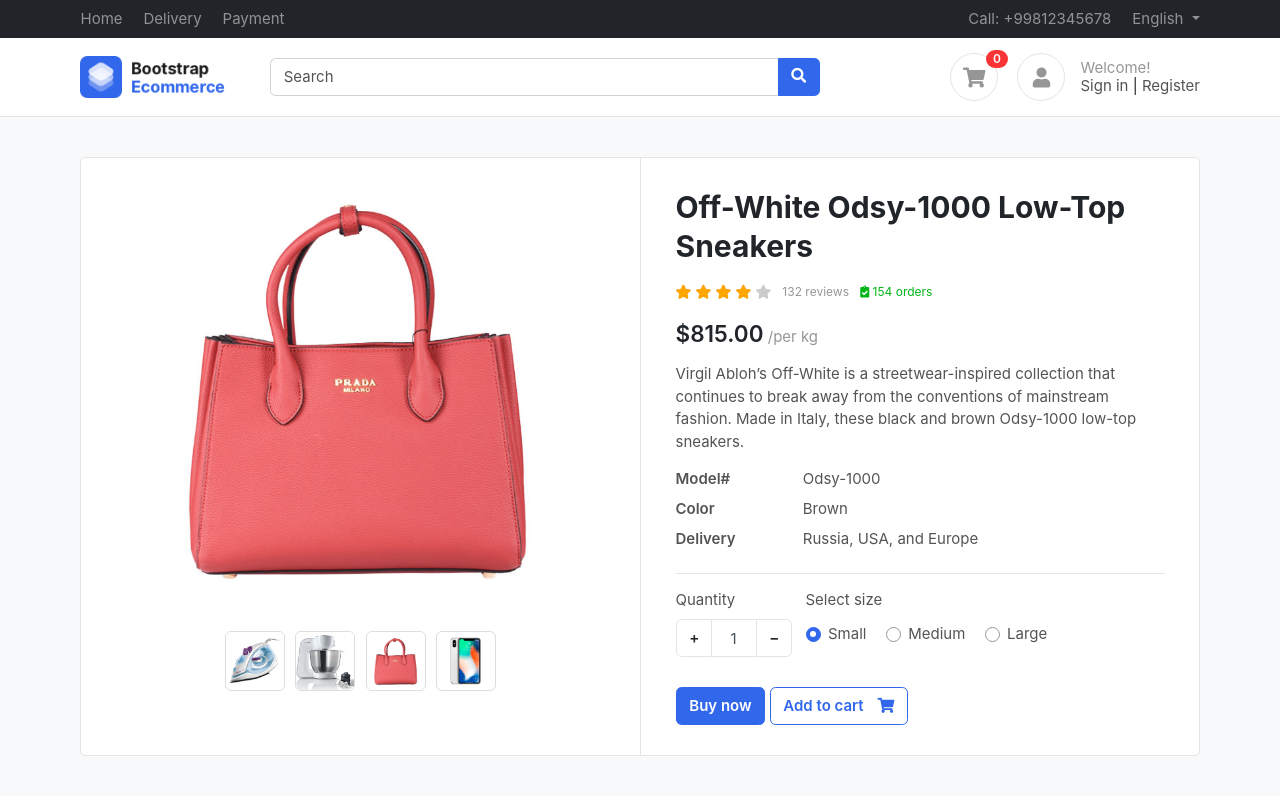
After one commit to Ashish-RV/Ecomm-Web, a Django app: page /product/1/ in a window 1280 px wide. The commit adds this page. Run offline with Django 4.2, Linux system fonts and the light colour scheme; some libraries are stand-ins or nearby versions; some web fonts are replaced.

Commit message:
New progress 1

```diff
--- a/ecomm/accounts/urls.py
+++ b/ecomm/accounts/urls.py
@@ -1,8 +1,9 @@
 from django.contrib import admin
 from django.urls import path
-from accounts.views import login_page, register_page
+from accounts.views import login_page, register_page,activate_email
 
 urlpatterns = [
     path('login/', login_page, name='login'),
     path('register/', register_page, name='register'),
+    path('activate/<email_token>/', activate_email, name= 'active email')
 ]
--- a/ecomm/ecomm/urls.py
+++ b/ecomm/ecomm/urls.py
@@ -22,7 +22,9 @@
 
 urlpatterns = [
     path('admin/', admin.site.urls),
-    path('accounts/', include('accounts.urls'))
+    path('accounts/', include('accounts.urls')),
+    path('',include('home.urls')),
+    path('product/',include('products.urls')),
 ]
 
 
--- /dev/null
+++ b/ecomm/home/admin.py
@@ -0,0 +1,3 @@
+from django.contrib import admin
+
+# Register your models here.
--- /dev/null
+++ b/ecomm/home/apps.py
@@ -0,0 +1,6 @@
+from django.apps import AppConfig
+
+
+class HomeConfig(AppConfig):
+    default_auto_field = 'django.db.models.BigAutoField'
+    name = 'home'
--- /dev/null
+++ b/ecomm/home/models.py
@@ -0,0 +1,3 @@
+from django.db import models
+
+# Create your models here.
--- /dev/null
+++ b/ecomm/home/tests.py
@@ -0,0 +1,3 @@
+from django.test import TestCase
+
+# Create your tests here.
--- /dev/null
+++ b/ecomm/home/urls.py
@@ -0,0 +1,8 @@
+from django.contrib import admin
+from django.urls import path
+from .views import index
+
+urlpatterns = [
+    path('', index, name='index'),
+
+]
--- /dev/null
+++ b/ecomm/home/views.py
@@ -0,0 +1,5 @@
+from django.shortcuts import render
+
+# Create your views here.
+def index(request):
+    return render(request,'home/index.html')
--- /dev/null
+++ b/ecomm/products/urls.py
@@ -0,0 +1,8 @@
+from django.contrib import admin
+from django.urls import path
+from .views import get_products
+
+urlpatterns = [
+    path('<slug>/', get_products, name='get_product'),
+
+]
--- a/ecomm/products/views.py
+++ b/ecomm/products/views.py
@@ -1,3 +1,5 @@
 from django.shortcuts import render
 
 # Create your views here.
+def get_products(request, slug):
+    return render(request, 'product/product.html')
--- /dev/null
+++ b/ecomm/templates/product/product.html
@@ -0,0 +1,118 @@
+{% extends "base/base.html" %}
+
+{% block start %}
+
+<section class="section-content padding-y bg">
+    <div class="container">
+
+    <!-- ============================ COMPONENT 1 ================================= -->
+    <div class="card">
+        <div class="row no-gutters">
+            <aside class="col-md-6">
+    <article class="gallery-wrap">
+    <div class="img-big-wrap">
+      <div> <a href="#"><img src="../images/items/3.jpg"></a></div>
+    </div> <!-- slider-product.// -->
+    <div class="thumbs-wrap">
+      <a href="#" class="item-thumb"> <img src="../images/items/1.jpg"></a>
+      <a href="#" class="item-thumb"> <img src="../images/items/2.jpg"></a>
+      <a href="#" class="item-thumb"> <img src="../images/items/3.jpg"></a>
+      <a href="#" class="item-thumb"> <img src="../images/items/4.jpg"></a>
+    </div> <!-- slider-nav.// -->
+    </article> <!-- gallery-wrap .end// -->
+            </aside>
+            <main class="col-md-6 border-left">
+    <article class="content-body">
+
+    <h2 class="title">Off-White Odsy-1000 Low-Top Sneakers</h2>
+
+    <div class="rating-wrap my-3">
+        <ul class="rating-stars">
+            <li style="width:80%" class="stars-active">
+                <i class="fa fa-star"></i> <i class="fa fa-star"></i>
+                <i class="fa fa-star"></i> <i class="fa fa-star"></i>
+                <i class="fa fa-star"></i>
+            </li>
+            <li>
+                <i class="fa fa-star"></i> <i class="fa fa-star"></i>
+                <i class="fa fa-star"></i> <i class="fa fa-star"></i>
+                <i class="fa fa-star"></i>
+            </li>
+        </ul>
+        <small class="label-rating text-muted">132 reviews</small>
+        <small class="label-rating text-success"> <i class="fa fa-clipboard-check"></i> 154 orders </small>
+    </div> <!-- rating-wrap.// -->
+
+    <div class="mb-3">
+        <var class="price h4">$815.00</var>
+        <span class="text-muted">/per kg</span>
+    </div> <!-- price-detail-wrap .// -->
+
+    <p>Virgil Abloh’s Off-White is a streetwear-inspired collection that continues to break away from the conventions of mainstream fashion. Made in Italy, these black and brown Odsy-1000 low-top sneakers.</p>
+
+
+    <dl class="row">
+      <dt class="col-sm-3">Model#</dt>
+      <dd class="col-sm-9">Odsy-1000</dd>
+
+      <dt class="col-sm-3">Color</dt>
+      <dd class="col-sm-9">Brown</dd>
+
+      <dt class="col-sm-3">Delivery</dt>
+      <dd class="col-sm-9">Russia, USA, and Europe </dd>
+    </dl>
+
+    <hr>
+        <div class="form-row">
+            <div class="form-group col-md flex-grow-0">
+                <label>Quantity</label>
+                <div class="input-group mb-3 input-spinner">
+                  <div class="input-group-prepend">
+                    <button class="btn btn-light" type="button" id="button-plus"> + </button>
+                  </div>
+                  <input type="text" class="form-control" value="1">
+                  <div class="input-group-append">
+                    <button class="btn btn-light" type="button" id="button-minus"> − </button>
+                  </div>
+                </div>
+            </div> <!-- col.// -->
+            <div class="form-group col-md">
+                    <label>Select size</label>
+                    <div class="mt-1">
+                        <label class="custom-control custom-radio custom-control-inline">
+                          <input type="radio" name="select_size" checked="" class="custom-control-input">
+                          <div class="custom-control-label">Small</div>
+                        </label>
+
+                        <label class="custom-control custom-radio custom-control-inline">
+                          <input type="radio" name="select_size" class="custom-control-input">
+                          <div class="custom-control-label">Medium</div>
+                        </label>
+
+                        <label class="custom-control custom-radio custom-control-inline">
+                          <input type="radio" name="select_size" class="custom-control-input">
+                          <div class="custom-control-label">Large</div>
+                        </label>
+
+                    </div>
+            </div> <!-- col.// -->
+        </div> <!-- row.// -->
+
+        <a href="#" class="btn  btn-primary"> Buy now </a>
+        <a href="#" class="btn  btn-outline-primary"> <span class="text">Add to cart</span> <i class="fas fa-shopping-cart"></i>  </a>
+    </article> <!-- product-info-aside .// -->
+            </main> <!-- col.// -->
+        </div> <!-- row.// -->
+    </div> <!-- card.// -->
+    <!-- ============================ COMPONENT 1 END .// ================================= -->
+
+
+    </div>
+    </section>
+
+
+
+
+
+
+{% endblock %}
```
Also changed, not shown: ecomm/accounts/views.py (+28 -16 lines), ecomm/ecomm/settings.py (+5 -2 lines), ecomm/templates/accounts/login.html (+5 -3 lines), ecomm/templates/home/index.html (added, +67 -0 lines), ecomm/home/__init__.py (added), ecomm/home/migrations/__init__.py (added).
